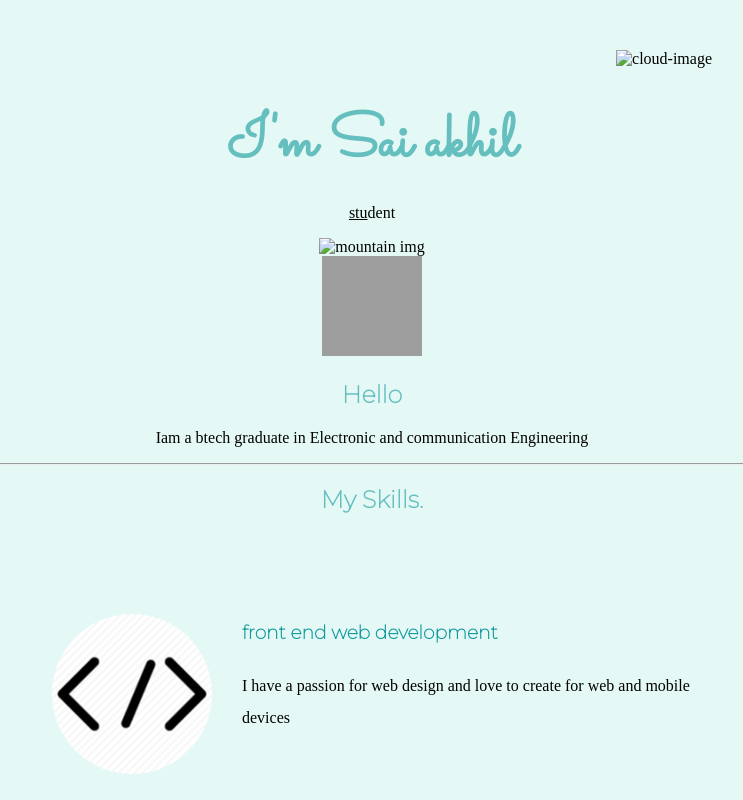
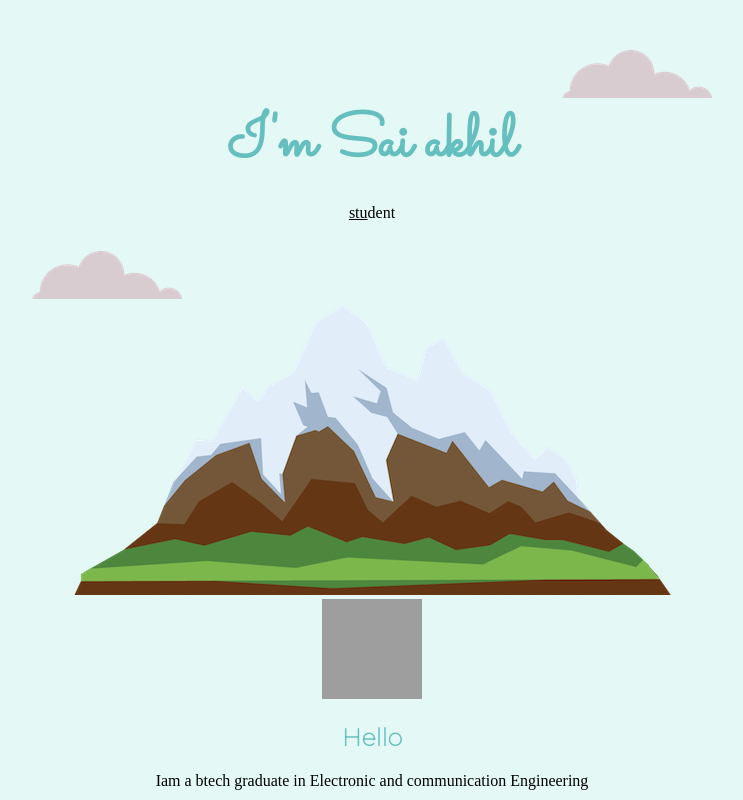
Before and after one commit to akhil6612/personal, a plain HTML site: page index.html in a window 1280 px wide. Shown: the top 800 px of the page, without its empty margins (268-1011 px from the left). Drawn offline with Linux system fonts and the light colour scheme; files that its build step writes are made by us from their sources; grey boxes are pictures that could not be loaded.

Commit message:
add updated files

```diff
--- a/index.html
+++ b/index.html
@@ -3,18 +3,18 @@
   <head>
     <meta charset="utf-8">
     <title>akhil</title>
-    <link rel="stylesheet" href="css/styles.css">
+    <link rel="stylesheet" href="styles.css">
     <link rel="icon" href="favicon.ico">
     <link href="https://fonts.googleapis.com/css2?family=Merriweather+Sans:wght@300&family=Montserrat:wght@100&family=Sacramento&display=swap" rel="stylesheet">
   </head>
 
   <body>
     <div class="top-container">
-      <img class="top-cloud" src="images/cloud.png" alt="cloud-image">
+      <img class="top-cloud" src="cloud.png" alt="cloud-image">
       <h1>I'm Sai akhil</h1>
       <p><span class="stu">stu</span>dent</p>
-      <img class="bottom-cloud"src="images/cloud.png" alt="cloud-image">
-      <img src="images/mountain.png" alt="mountain img">
+      <img class="bottom-cloud"src="cloud.png" alt="cloud-image">
+      <img src="mountain.png" alt="mountain img">
     </div>
     <div class="middle-container">
       <div class="profile">
```
